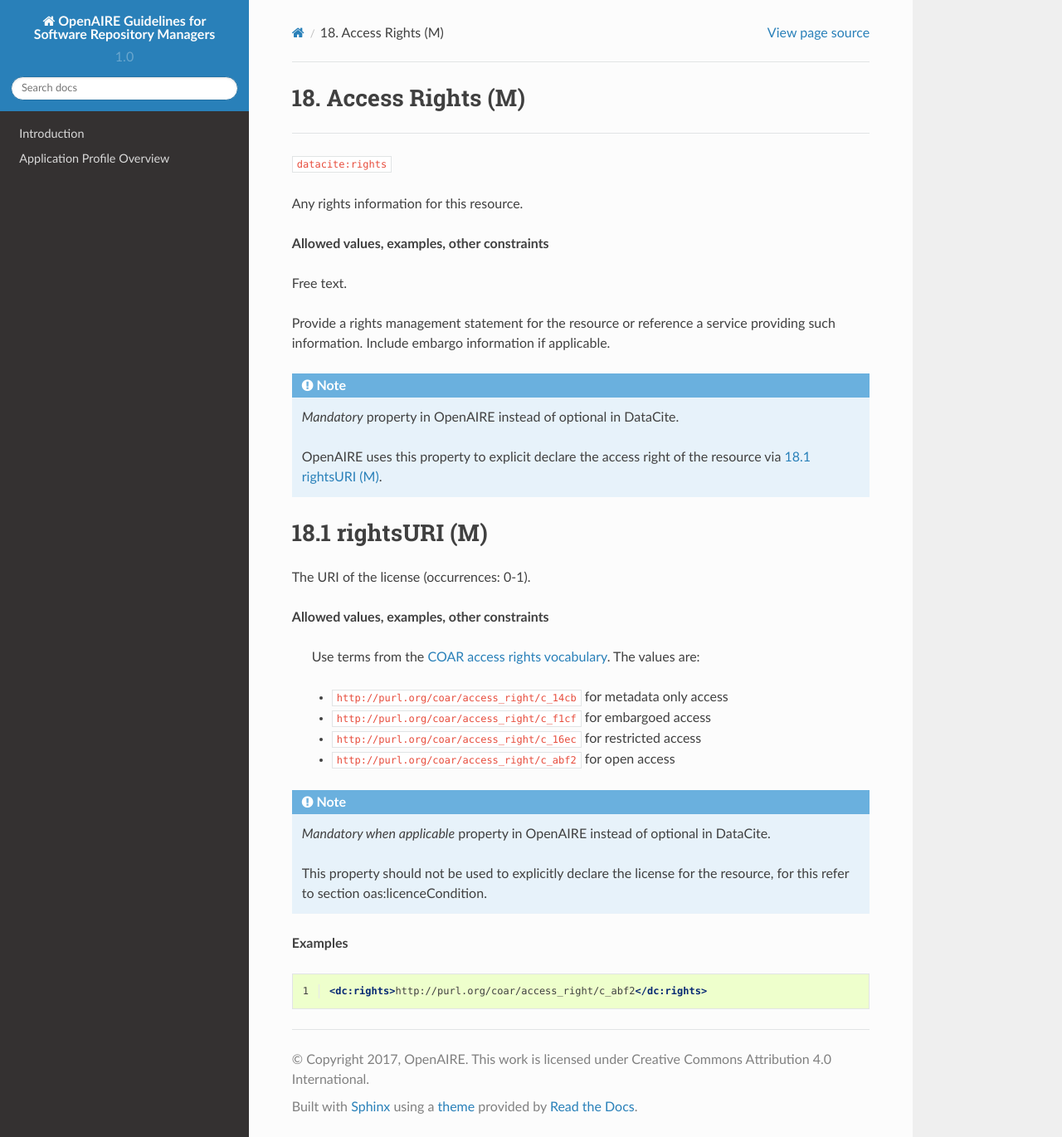
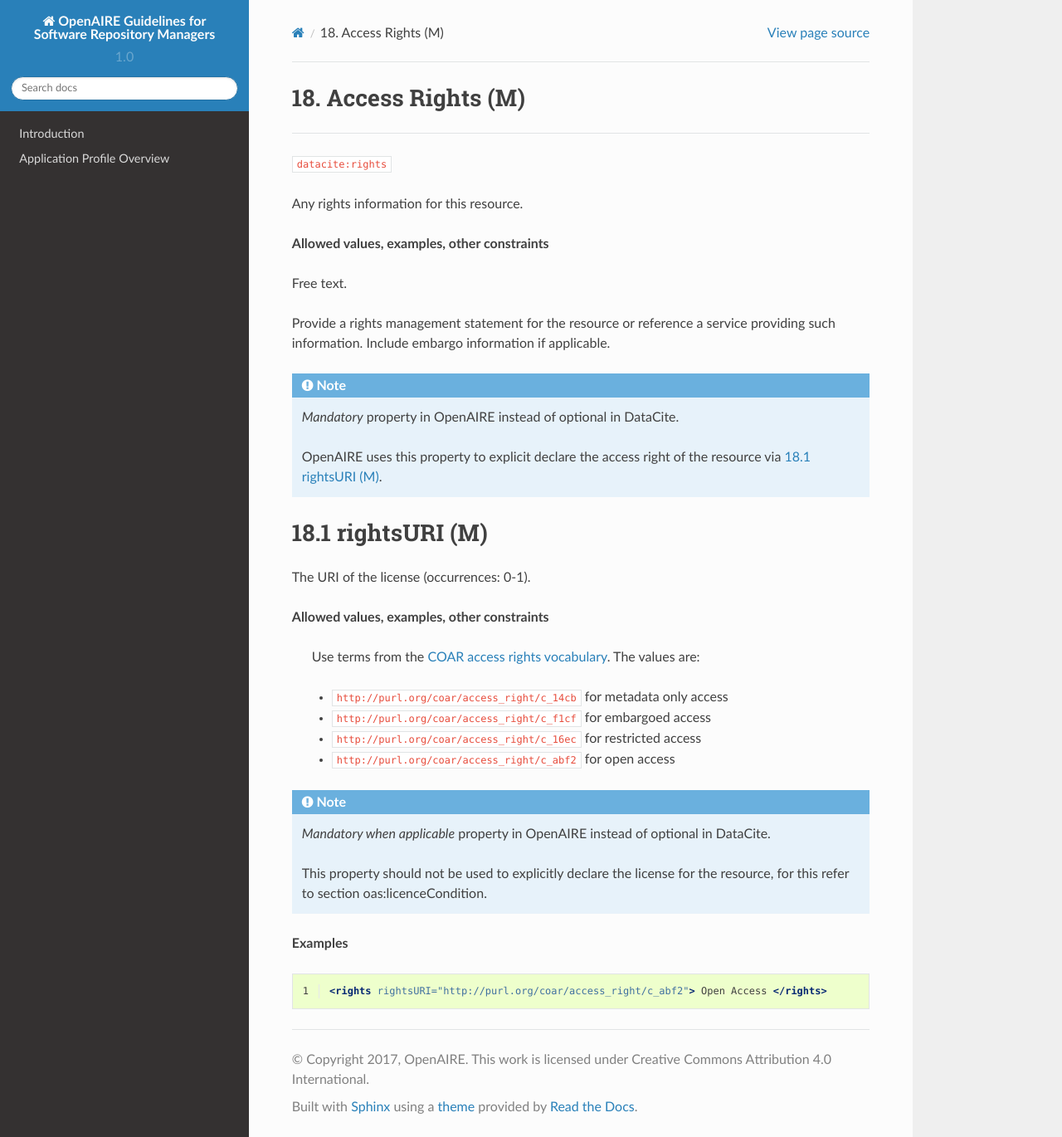
Before and after one commit to mirima2/other_products_guidelines, a Sphinx documentation site: the page built from docs/source/field_access_rights.rst, in a window 1280 px wide and 1370 px high. Shown: the whole window at 83% size. Built offline with Sphinx 7.4.7 and the Read the Docs theme 2.0.0, drawn with Linux system fonts in a browser that asks for light colours.

Commit message:
remove community field

```diff
--- a/docs/source/application_profile.rst
+++ b/docs/source/application_profile.rst
@@ -31,5 +31,4 @@ OpenAIRE-Field                           Metadata Element
 :ref:`datacite:description`                  datacite:description
 :ref:`oas:tool`                              datacite:description
 :ref:`datacite:fundingReference`             datacite:fundingReference
-:ref:`oas:community`                         datacite:relatedIdentifier
 ======================================== =============================
--- a/docs/source/field_access_rights.rst
+++ b/docs/source/field_access_rights.rst
@@ -53,4 +53,4 @@ The URI of the license (occurrences: 0-1).
 .. code-block:: xml
    :linenos:
 
-   <dc:rights>http://purl.org/coar/access_right/c_abf2</dc:rights>
+   <rights rightsURI="http://purl.org/coar/access_right/c_abf2"> Open Access </rights>
```
